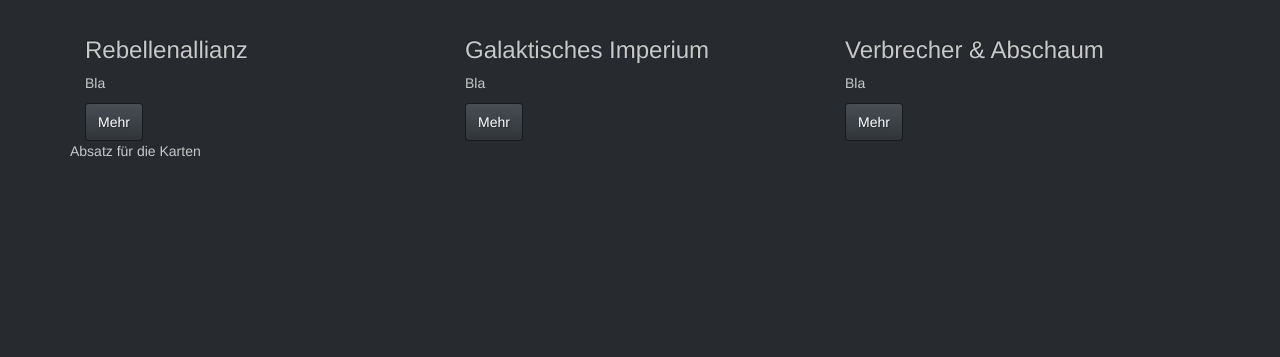
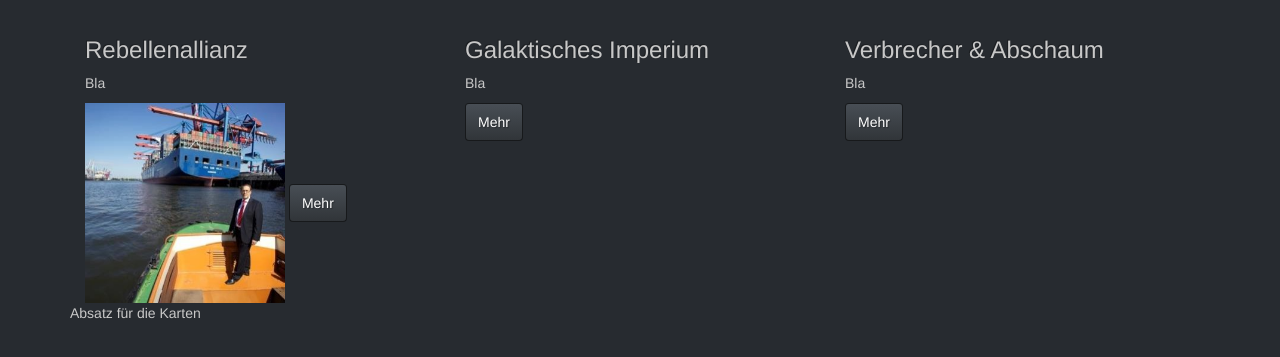
Before and after one commit to gunnarmagholder/X-Wing-Helper, a plain HTML site: page XWing/index.html in a window 1280 px wide. Shown: the part 257-614 px from the top of the page. Drawn offline with nearby package versions, Linux system fonts and the light colour scheme.

Commit message:
Index-html beispiel Bild Tag

```diff
--- a/XWing/index.html
+++ b/XWing/index.html
@@ -38,6 +38,7 @@
 	    <div class='col-md-4' >
 		    <h3>Rebellenallianz</h2>
 		    <p>Bla</p>
+	            <img src="images/bild4.jpg" height="200" width="200"></img>
 		    <button type='button' class='btn btn-default'>Mehr</button>
 	    </div>
 	    <div class='col-md-4' >
```
Also changed, not shown: 2 other files.
